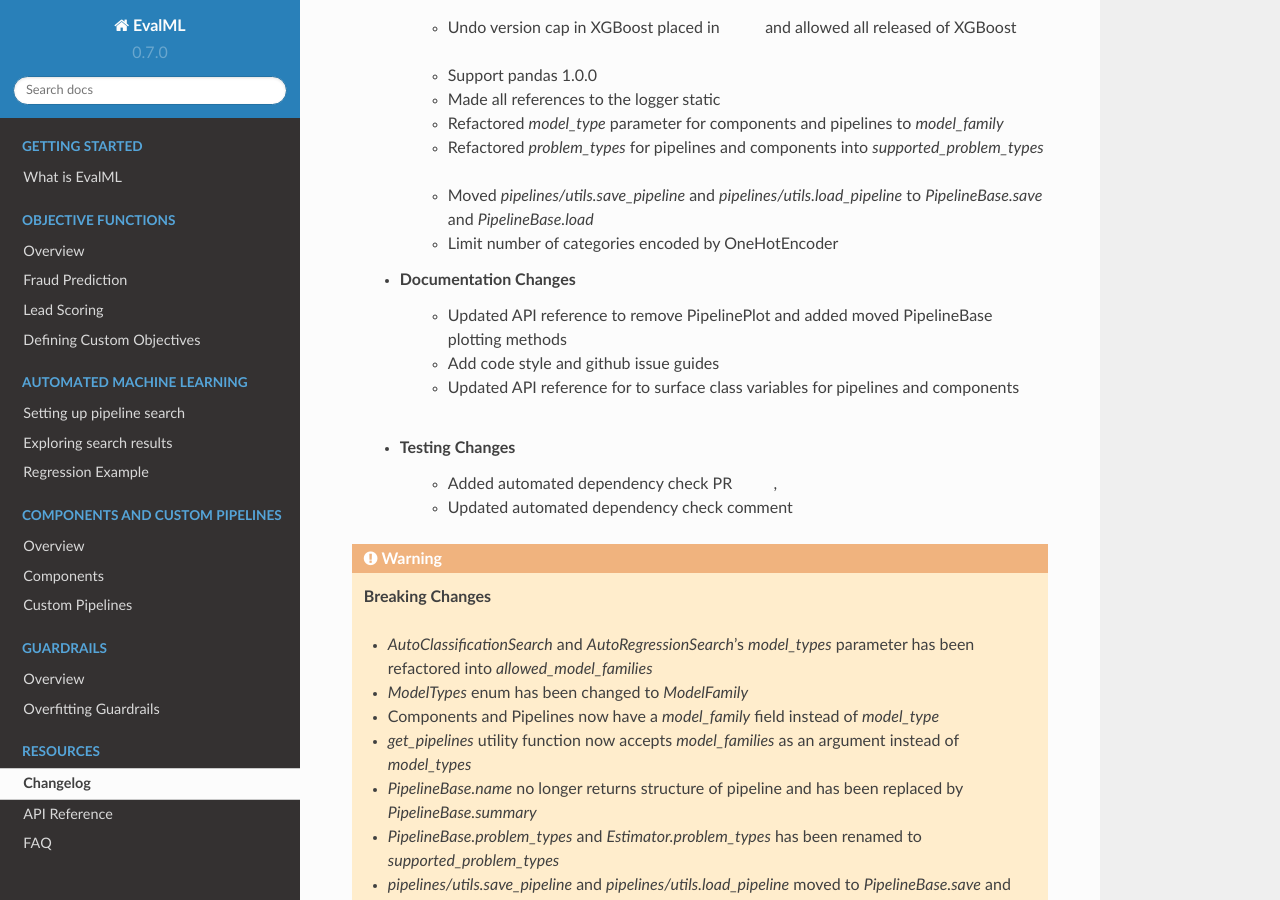
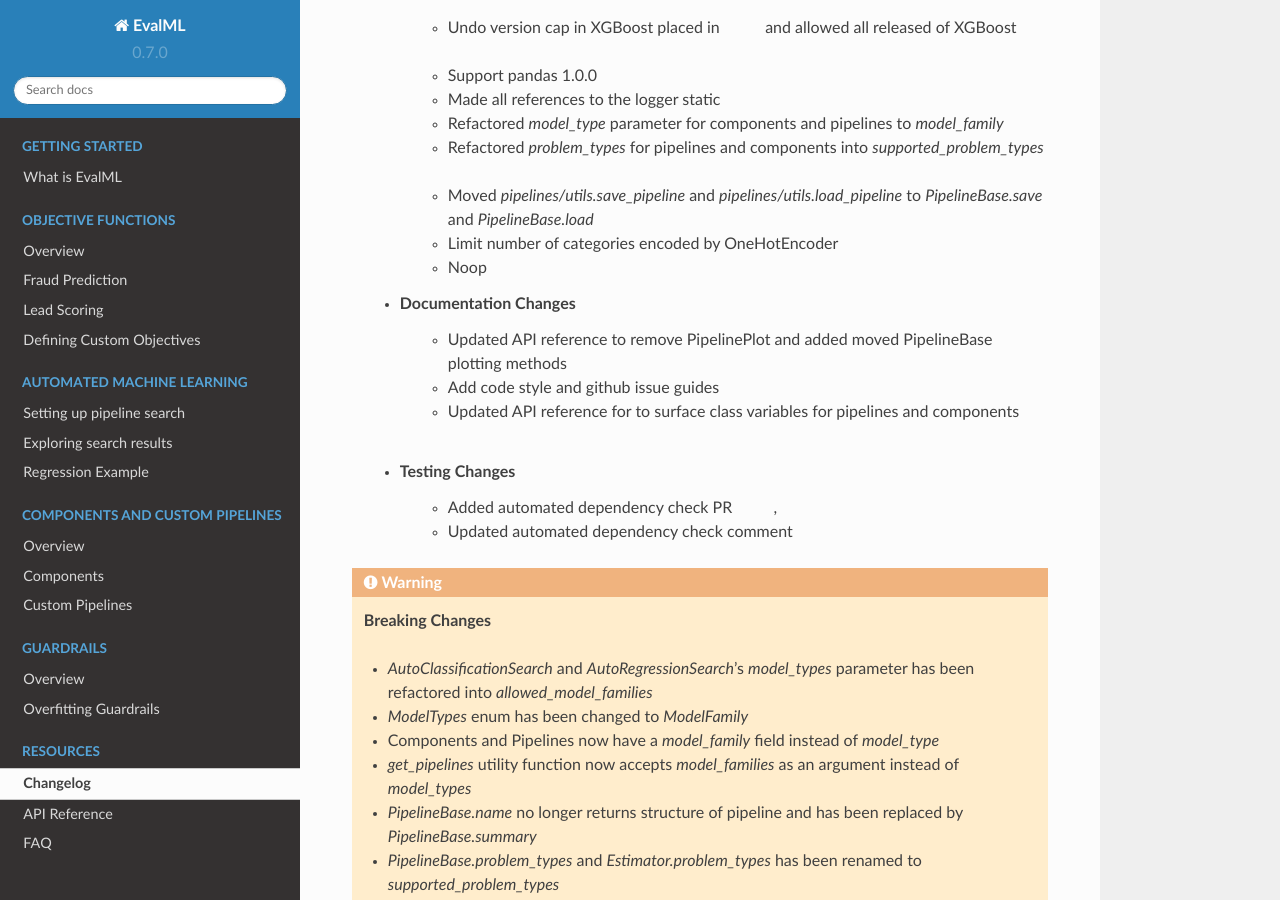
Before and after one commit to alteryx/evalml, a Sphinx documentation site: the page built from docs/source/changelog.rst, in a window 1280 px wide and 900 px high, scrolled down 499 px. Built offline with Sphinx 7.4.7 and the Read the Docs theme 2.0.0, drawn with Linux system fonts in a browser that asks for light colours; comment, search, counter and statistics services are not loaded.

Commit message:
Add noop change to see if checkin tests fail

```diff
--- a/docs/source/changelog.rst
+++ b/docs/source/changelog.rst
@@ -19,6 +19,7 @@ Changelog
         * Refactored `problem_types` for pipelines and components into `supported_problem_types` :pr:`515`
         * Moved `pipelines/utils.save_pipeline` and `pipelines/utils.load_pipeline` to `PipelineBase.save` and `PipelineBase.load` :pr:`526`
         * Limit number of categories encoded by OneHotEncoder :pr:`517`
+        * Noop :pr:`545`
     * Documentation Changes
         * Updated API reference to remove PipelinePlot and added moved PipelineBase plotting methods :pr:`483`
         * Add code style and github issue guides :pr:`463` :pr:`512`
```
